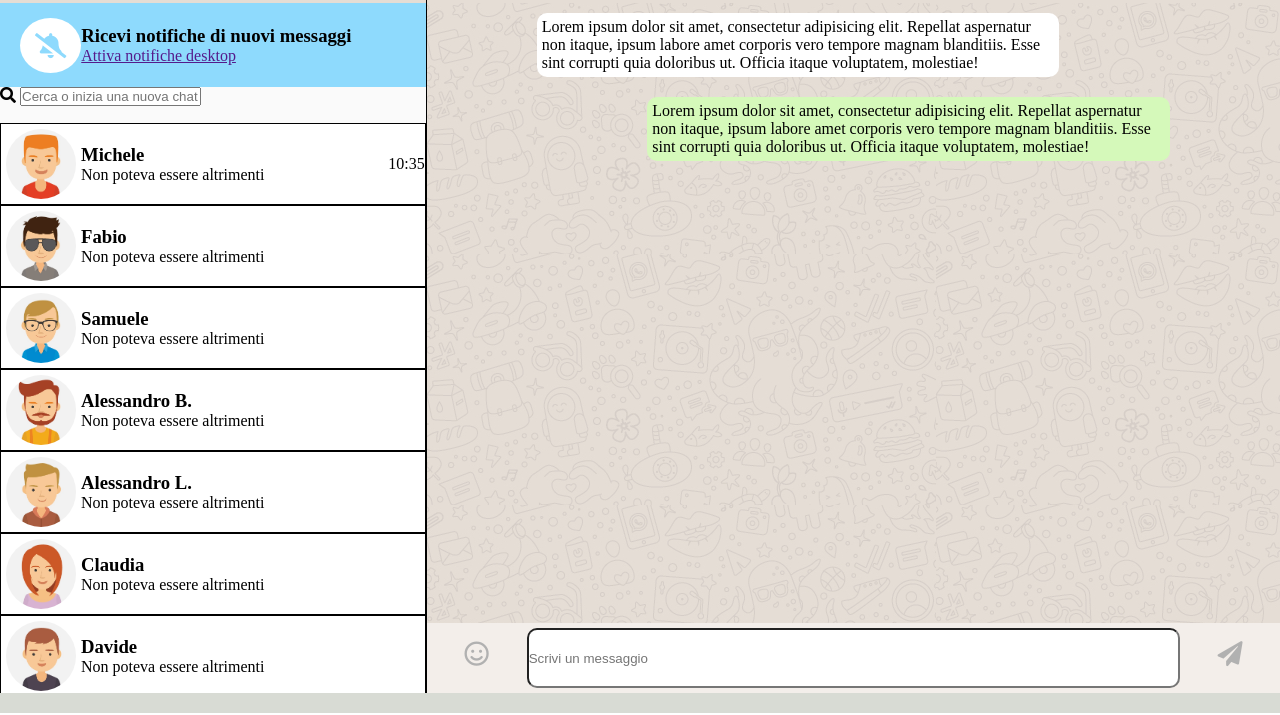
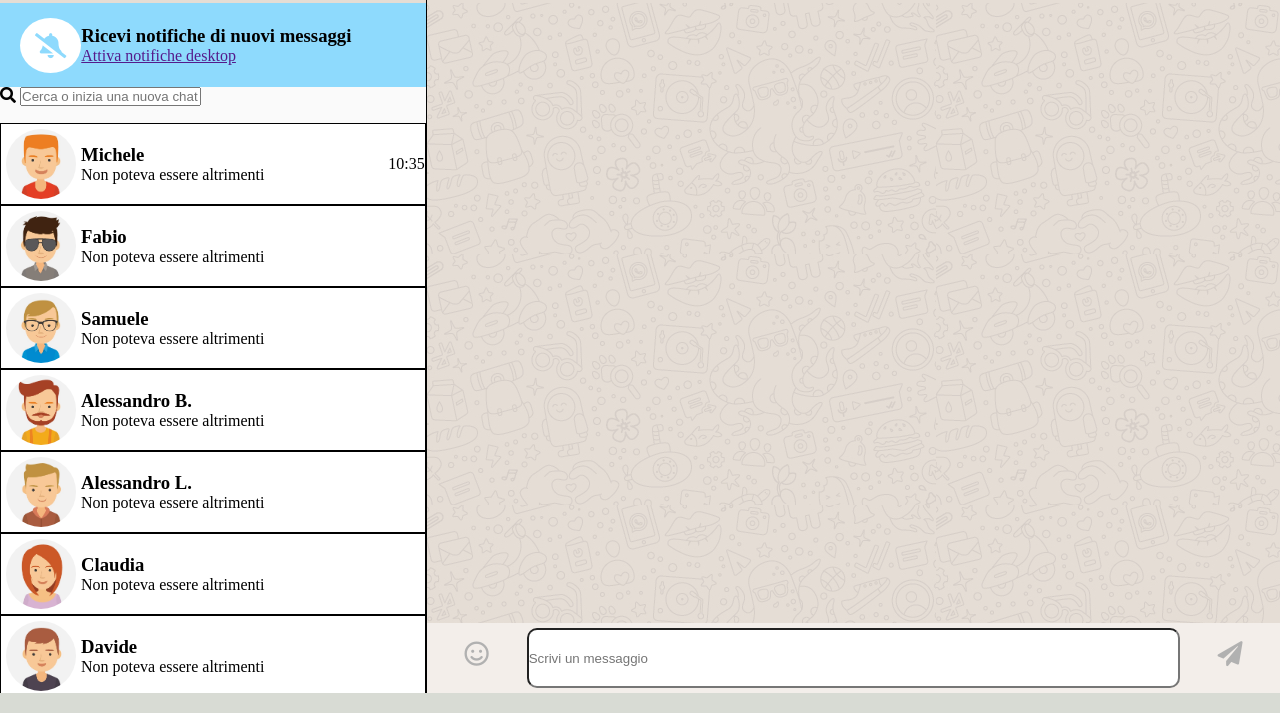
Before and after one commit to alessandroboscato/js-html-css-boolzap, a plain HTML site: page index.html in a window 1280 px wide. Shown: the part 87-802 px from the top of the page. Drawn offline with nearby package versions, Linux system fonts and the light colour scheme.

Commit message:
Correzione secondo bug

```diff
--- a/css/style.css
+++ b/css/style.css
@@ -172,6 +172,7 @@ margin-left: auto;
  height: calc(100% - 140px);
  background-color: blue;
  background-image: url(../img/mine.jpg);
+ overflow-y: scroll;
 }
 
 .main-footer {
@@ -203,9 +204,9 @@ margin-left: auto;
   margin: auto;
 }
 
-/* .template {
+.template {
   display: none;
-} */
+}
 
 .message::after {
     content: "";
--- a/index.html
+++ b/index.html
@@ -144,12 +144,6 @@
                 </div>
                 <div class="message-time"></div>
               </div>
-              <div class="message">
-                <div class="message-text sent">
-                  Lorem ipsum dolor sit amet, consectetur adipisicing elit. Repellat aspernatur non itaque, ipsum labore amet corporis vero tempore magnam blanditiis. Esse sint corrupti quia doloribus ut. Officia itaque voluptatem, molestiae!
-                </div>
-                <div class="message-time"></div>
-              </div>
             </div>
           </main>
           <footer class="main-footer">
```
